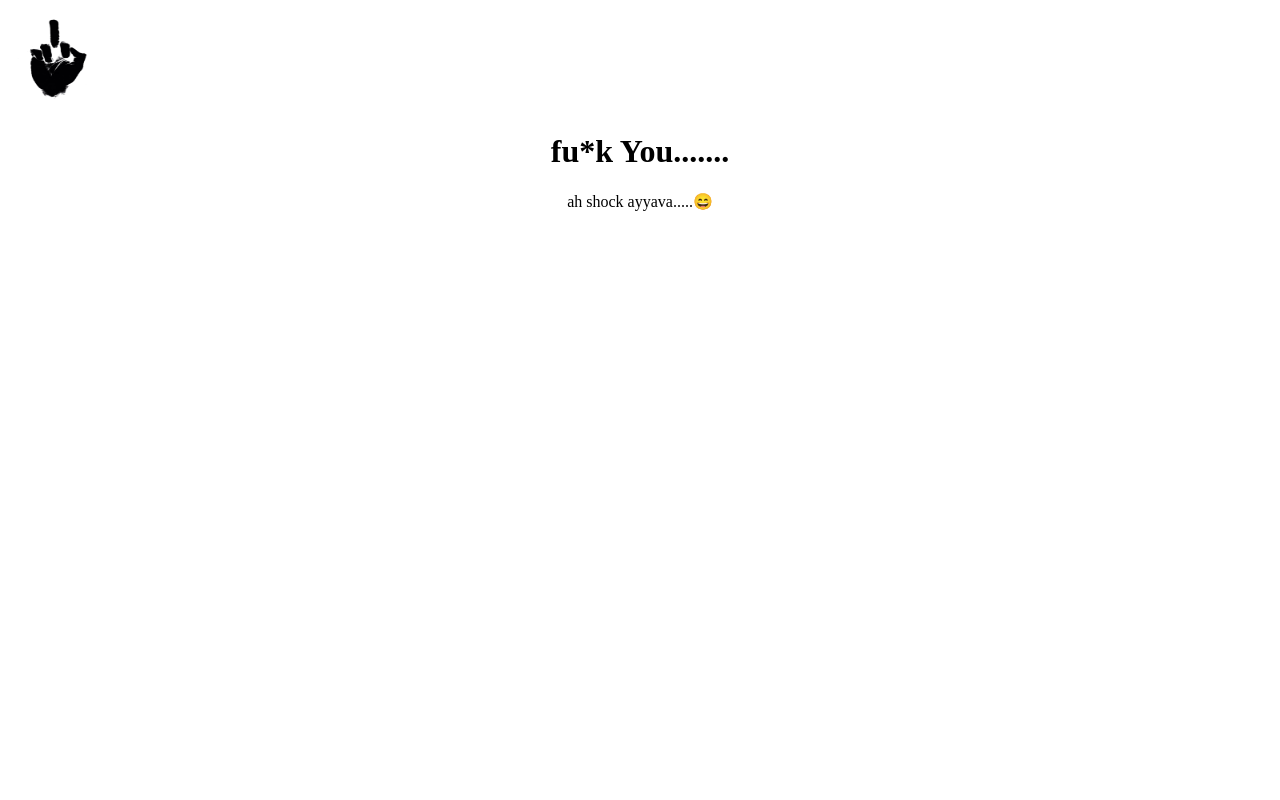
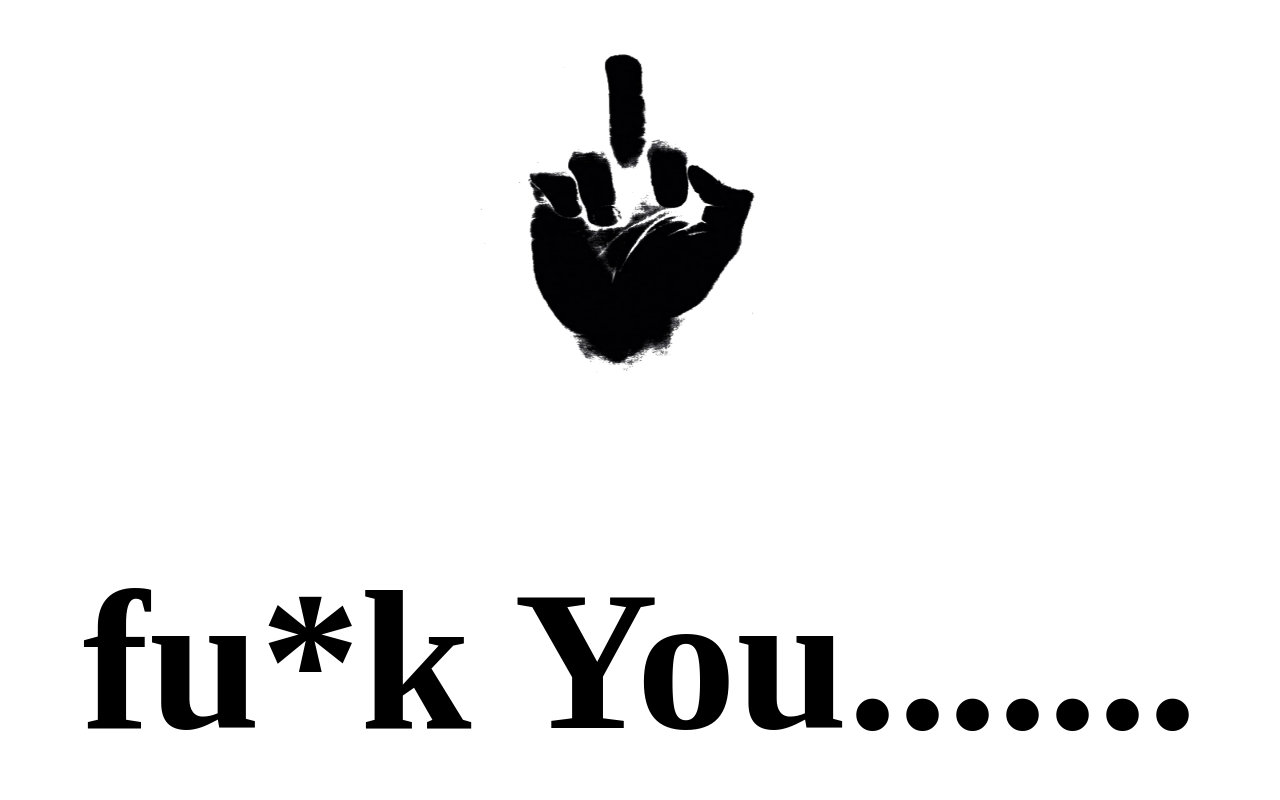
Before and after one commit to isaacdasari/Israyelukdm, a plain HTML site: page index.html in a window 1280 px wide. Shown: the top 800 px of the page. Drawn offline with Linux system fonts and the light colour scheme.

Commit message:
Update index.html

```diff
--- a/index.html
+++ b/index.html
@@ -4,9 +4,9 @@
 <title>israyelu kodem portfolio</title>
 </head>
 <body>
-<img height="100px" width ="100px" src="ff.png">
-<center><h1>fu*k You.......</h1></center>
-<center><p>ah shock ayyava.....😄</p></center>
+<center><img height="400px" width ="400px" src="ff.png"></center>
+<center><h1 style="font-size:200px;">fu*k You.......</h1></center>
+<center><p style="font-size:200px;">ah shock ayyava.....😄</p></center>
 
 </body>
 </html>
```
